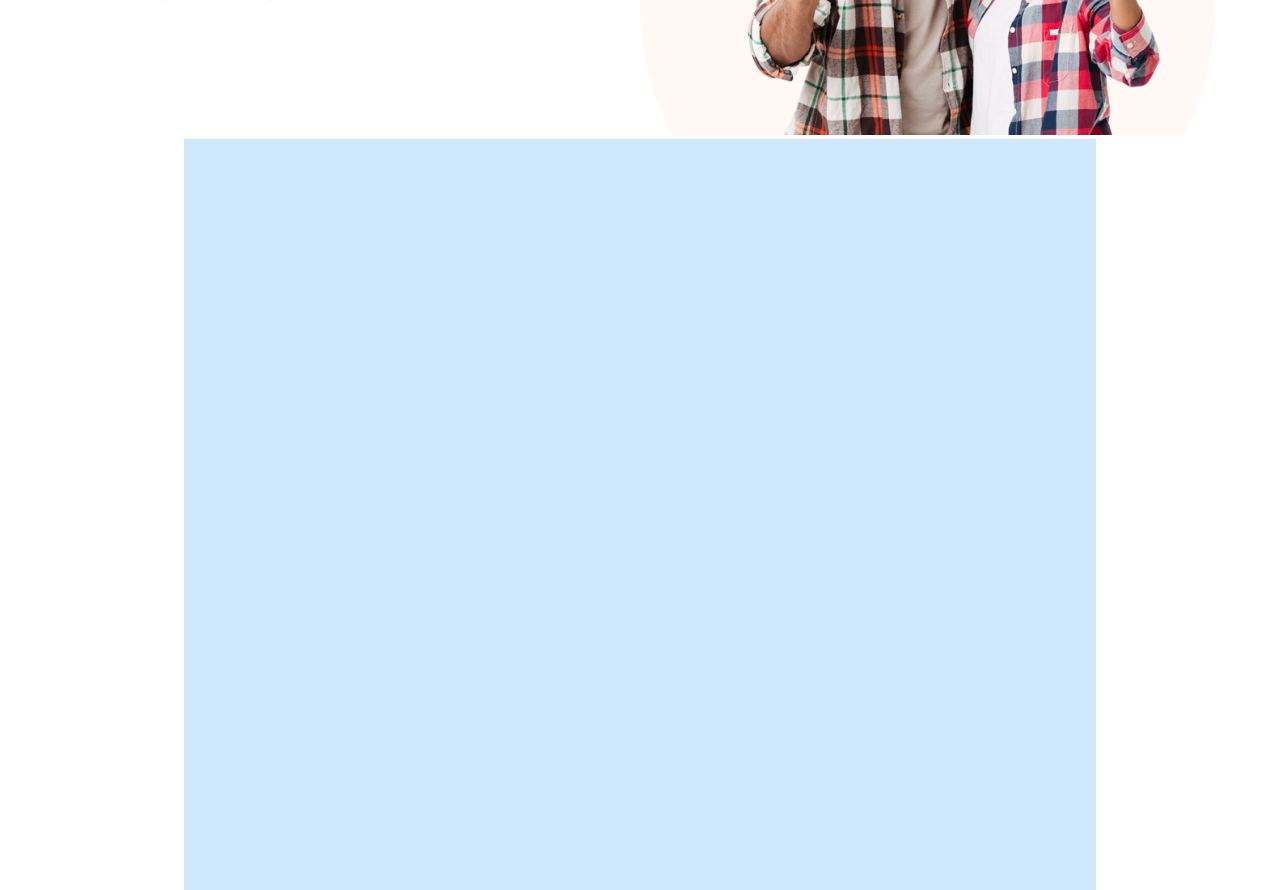
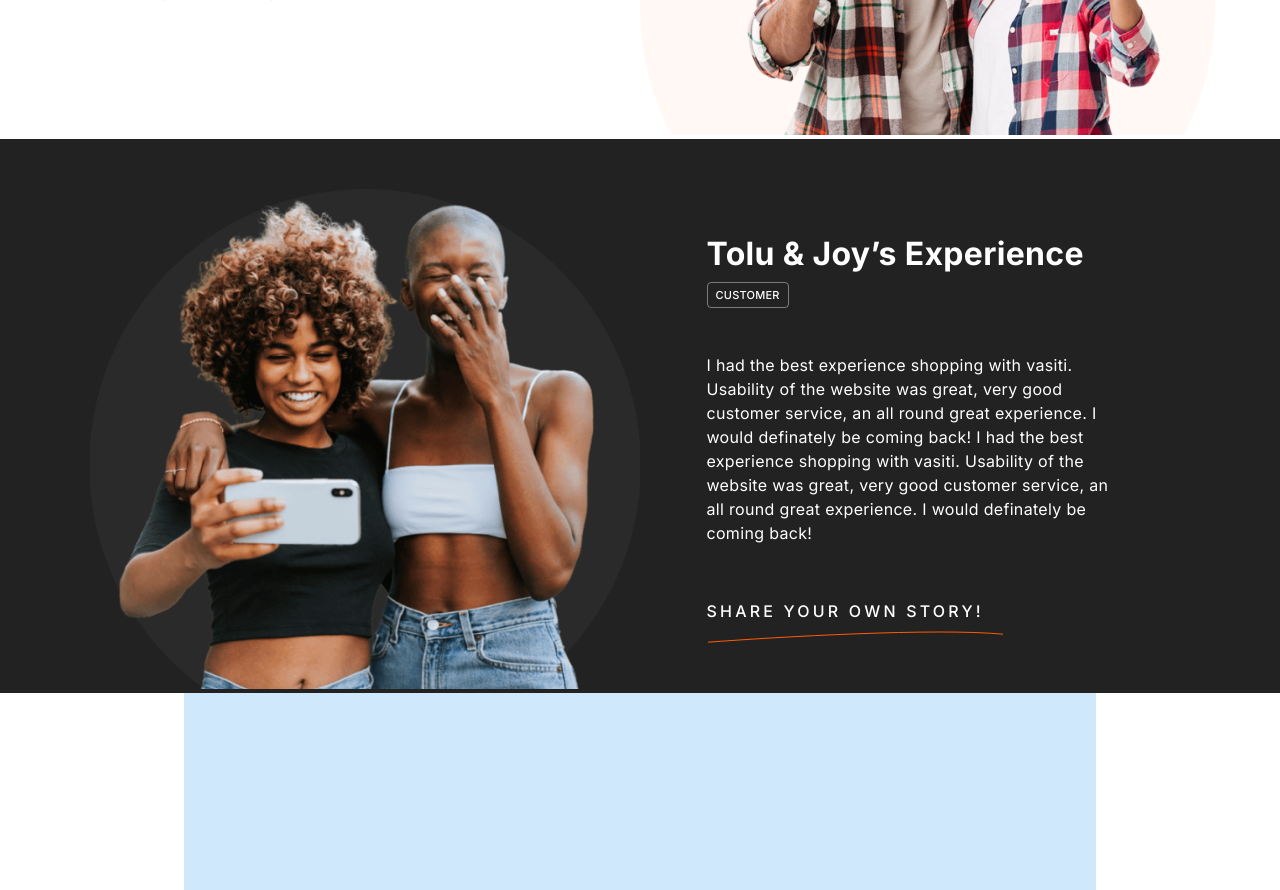
Before and after one commit to Elijahscriptdev/vasiti-frontend-task, a React (Create React App) app: page / in a window 1280 px wide. Shown: the part 460-1350 px from the top of the page. Built offline with nearby package versions, Linux system fonts and the light colour scheme.

Commit message:
first testimony section

```diff
--- a/src/App.js
+++ b/src/App.js
@@ -3,12 +3,14 @@ import NavBar from "./components/navbar/NavBar";
 import Typography from '@material-ui/core/Typography';
 import Container from '@material-ui/core/Container';
 import Hero from "./components/hero/Hero";
+import Testimony from "./components/testimonies/Testimony";
 
 function App() {
   return (
     <div className='App'>
       <NavBar />
       <Hero />
+      <Testimony />
       <Container maxWidth="md">
         <Typography component="div" style={{ backgroundColor: '#cfe8fc', height: '100vh' }} />
       </Container>
--- /dev/null
+++ b/src/components/testimonies/Testimony.css
@@ -0,0 +1,66 @@
+.testimony {
+  background: #222222;
+  font-family: Inter;
+  font-style: normal;
+  color: #ffffff;
+}
+
+.testimony-content {
+  max-width: 1100px;
+  margin: 0 auto;
+  padding-top: 50px;
+}
+
+.testimony-image img {
+  width: 550px;
+  height: 500px;
+}
+
+.customer-content .customer-text {
+  margin: 45px auto;
+  max-width: 417px;
+}
+
+.customer-text h1 {
+  font-weight: bold;
+  font-size: 32px;
+  line-height: 39px;
+  letter-spacing: 0.01em;
+  color: #ffffff;
+  margin-bottom: 10px;
+}
+
+.customer-text span {
+  font-weight: 500;
+  font-size: 11px;
+  line-height: 16px;
+  letter-spacing: 0.02em;
+  color: #ffffff;
+  border: 1px solid rgba(255, 255, 255, 0.4);
+  box-sizing: border-box;
+  border-radius: 4px;
+  padding: 5px 8px;
+}
+
+.customer-text p {
+  font-style: normal;
+  font-weight: normal;
+  font-size: 16px;
+  line-height: 150%;
+  letter-spacing: 0.02em;
+  margin: 50px 0;
+}
+
+.button {
+  cursor: pointer;
+}
+
+.button h1 {
+  font-style: normal;
+  font-weight: 500;
+  font-size: 16px;
+  line-height: 32px;
+  letter-spacing: 0.2em;
+  text-transform: uppercase;
+  margin: 0;
+}
--- /dev/null
+++ b/src/components/testimonies/Testimony.js
@@ -0,0 +1,54 @@
+import React from "react";
+import "./Testimony.css";
+import Img from "../../assets/Group 89 (1) (1).png";
+import Grid from "@material-ui/core/Grid";
+
+const Testimony = () => {
+  return (
+    <div className='testimony'>
+      <div className='testimony-content'>
+        <Grid container>
+          <Grid item xs={12} sm={6}>
+            <div className='testimony-image'>
+              <img src={Img} alt='img' />
+            </div>
+          </Grid>
+          <Grid item xs={12} sm={6}>
+            <div className='customer-content'>
+              <div className='customer-text'>
+                <h1>Tolu & Joy’s Experience</h1>
+                <span>CUSTOMER</span>
+                <p>
+                  I had the best experience shopping with vasiti. Usability of
+                  the website was great, very good customer service, an all
+                  round great experience. I would definately be coming back! I
+                  had the best experience shopping with vasiti. Usability of the
+                  website was great, very good customer service, an all round
+                  great experience. I would definately be coming back!
+                </p>
+
+                <div className='button'>
+                  <h1> SHARE YOUR OWN STORY! </h1>
+                  <svg
+                    width='297'
+                    height='12'
+                    viewBox='0 0 297 12'
+                    fill='none'
+                    xmlns='http://www.w3.org/2000/svg'
+                  >
+                    <path
+                      d='M1 11.2012C71.3333 5.86791 228.8 -3.19875 296 3.20125'
+                      stroke='#FF5C00'
+                    />
+                  </svg>
+                </div>
+              </div>
+            </div>
+          </Grid>
+        </Grid>
+      </div>
+    </div>
+  );
+};
+
+export default Testimony;
```
Also changed, not shown: src/assets/Group 89 (1) (1).png (added).
